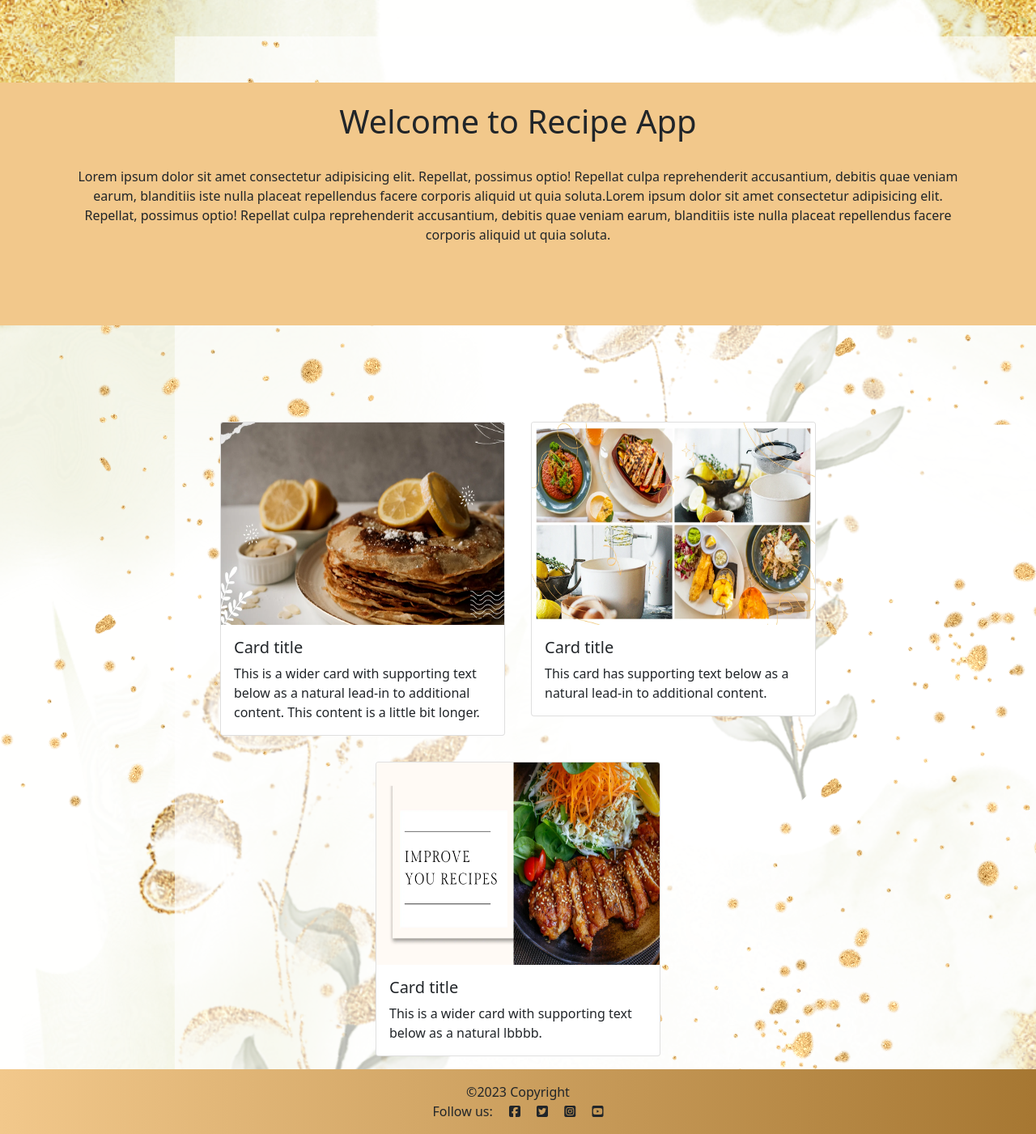
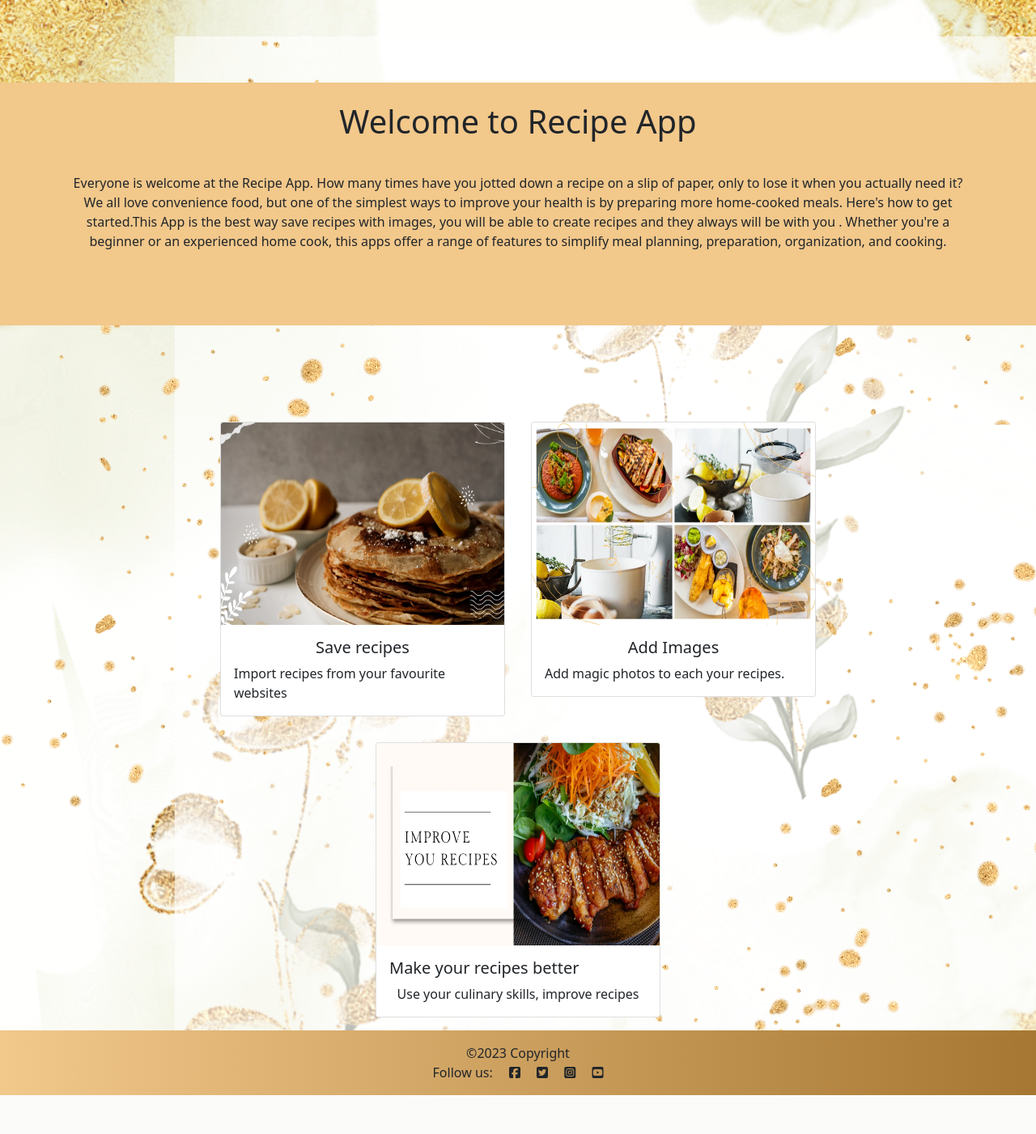
Before and after one commit to Aliona83/project4--test, a Django app: page / in a window 1280 px wide. Shown: the part 126-1527 px from the top of the page at 81% size. After the commit the page ends 1479 px from the top, so only its background shows below. Run offline with Django 3.2, Linux system fonts and the light colour scheme; parts of the project's set-up code (start-up, migrations or seed data) failed here and were passed over; some libraries are stand-ins or nearby versions.

Commit message:
Add text for main page

```diff
--- a/static/css/style.css
+++ b/static/css/style.css
@@ -10,8 +10,6 @@
 .logo{
     height: 100px;
     width: 150px;
-
-
 }
 
 .form {
@@ -31,7 +29,9 @@ img {
     background-color: #f2c88b;
     background-repeat: no-repeat;
     background-size: cover;
-    height: 300px;
+    min-height: 300px;
+
+
 }
 .card {
     height: 90%;
--- a/templates/home.html
+++ b/templates/home.html
@@ -4,8 +4,8 @@
 
 <div class="jumbotron jumbotron-fliud" id="jumbotron">
   <div class="container">
-    <h1 class="text-center pt-4">Welcome to Recipe App</h1>
-    <p class="text-center pt-4 text-dark" class=" badge text-wrap">Lorem ipsum dolor sit amet consectetur adipisicing elit. Repellat, possimus optio! Repellat culpa reprehenderit accusantium, debitis quae veniam earum, blanditiis iste nulla placeat repellendus facere corporis aliquid ut quia soluta.Lorem ipsum dolor sit amet consectetur adipisicing elit. Repellat, possimus optio! Repellat culpa reprehenderit accusantium, debitis quae veniam earum, blanditiis iste nulla placeat repellendus facere corporis aliquid ut quia soluta.</p>
+    <h1 class="text-center m-2 p-4">Welcome to Recipe App</h1>
+    <p class="text-center pt-2 text-dark" class=" badge text-wrap">Everyone is welcome at the Recipe App. How many times have you jotted down a recipe on a slip of paper, only to lose it when you actually need it? We all love convenience food, but one of the simplest ways to improve your health is by preparing more home-cooked meals. Here's how to get started.This App is the best way save recipes with images, you will be able to create recipes and they always will be with you . Whether you're a beginner or an experienced home cook, this apps offer a range of features to simplify meal planning, preparation, organization, and cooking.</p>
   </div>
 </div>
 
@@ -15,16 +15,16 @@
     <div class="card h-100" style="width:22rem ">
       <img src="../static/images/card1.webp" class="card-img-top" alt="...">
       <div class="card-body">
-        <h5 class="card-title">Card title</h5>
-        <p class="card-text">This is a wider card with supporting text below as a natural lead-in to additional content. This content is a little bit longer.</p>
+        <h5 class="card-title text-center">Save recipes</h5>
+        <p class="card-text">Import recipes from your favourite websites</p>
       </div>
     </div>
 
     <div class="card h-100" style="width:22rem">
       <img src="../static/images/card2.webp" class="card-img-top" alt="...">
       <div class="card-body">
-        <h5 class="card-title">Card title</h5>
-        <p class="card-text">This card has supporting text below as a natural lead-in to additional content.</p>
+        <h5 class="card-title text-center">Add Images</h5>
+        <p class="card-text">Add magic photos to each your recipes.</p>
       </div>
     </div>
 
@@ -32,8 +32,8 @@
     <div class="card h-100" style="width:22rem">
       <img src="../static/images/card3.webp" class="card-img-top" alt="...">
       <div class="card-body">
-        <h5 class="card-title">Card title</h5>
-        <p class="card-text">This is a wider card with supporting text below as a natural lbbbb.</p>
+        <h5 class="card-title">Make your recipes better</h5>
+        <p class="card-text text-center">Use your culinary skills, improve recipes </p>
       </div>
     </div>
   </div>
```
